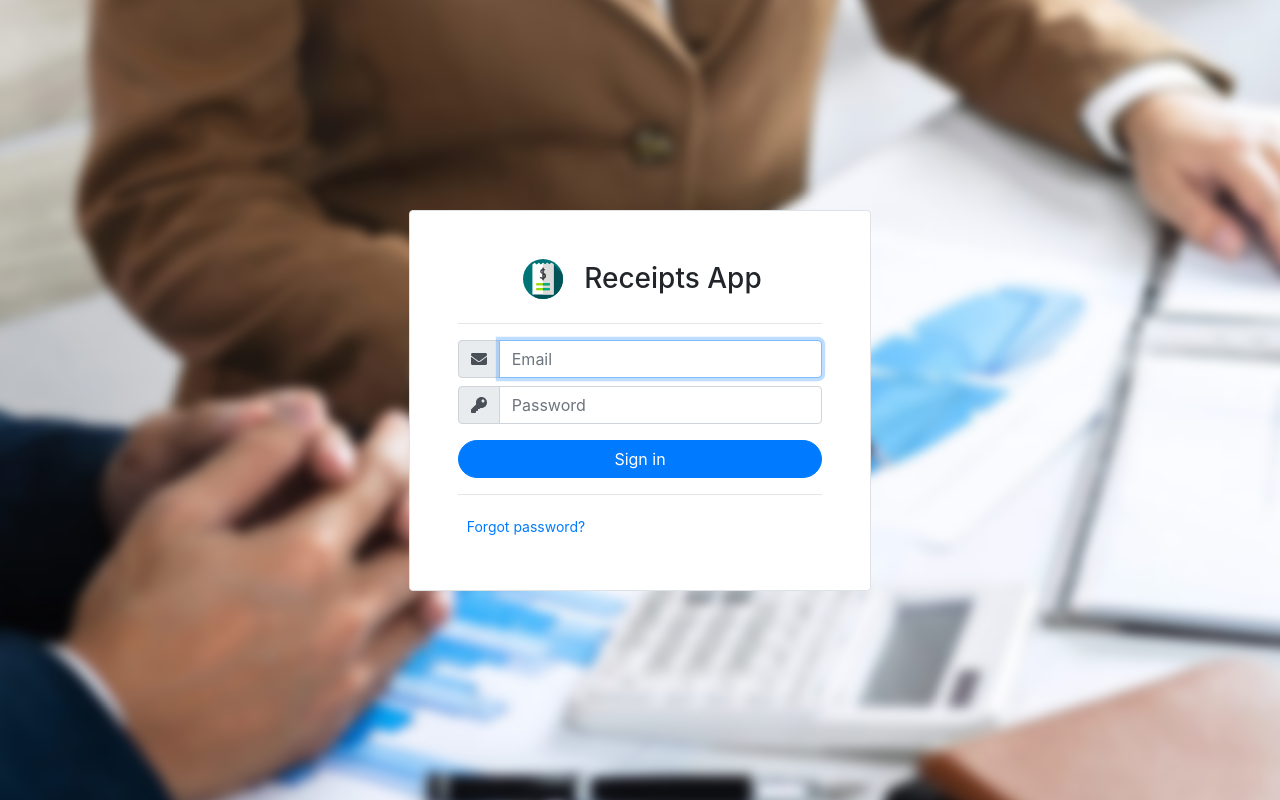
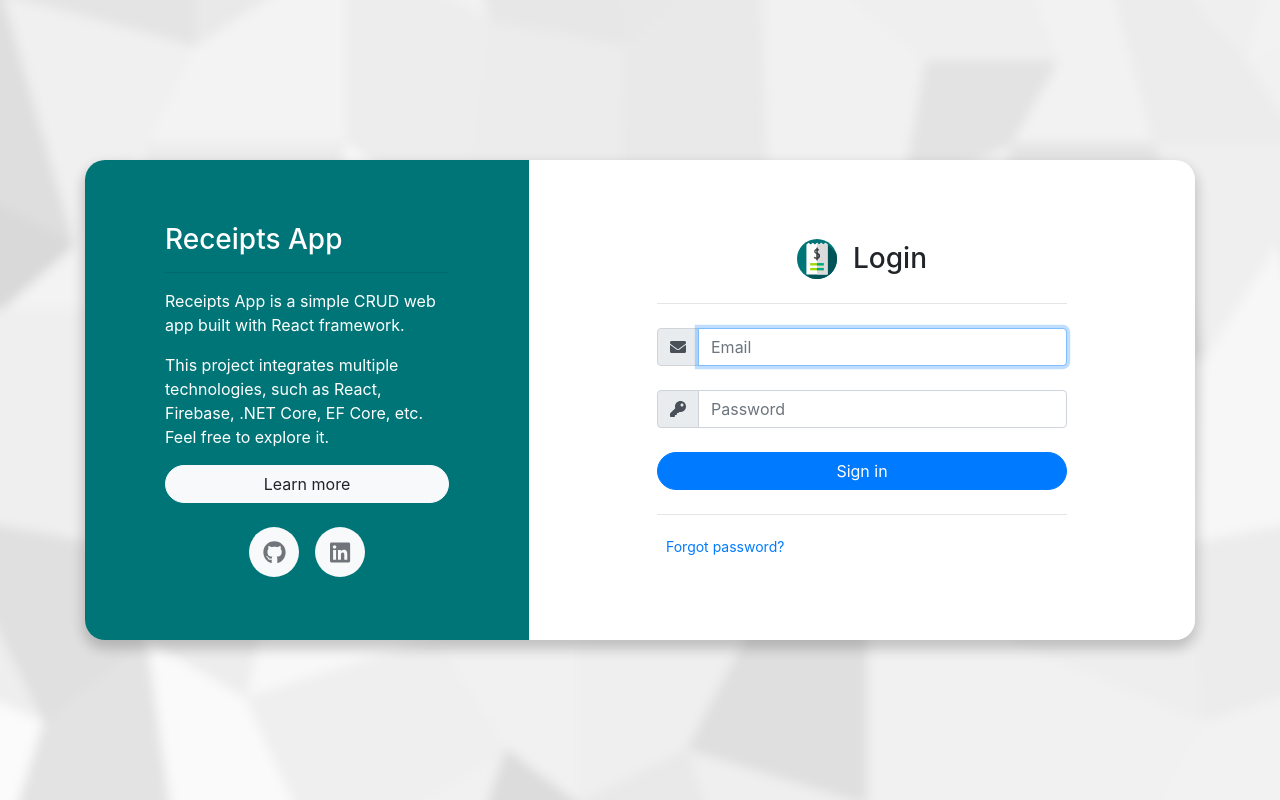
Before and after one commit to gerardormz98/receipts-crud-app, a React (Create React App) app: page /login in a window 1280 px wide. Built offline with nearby package versions, Linux system fonts and the light colour scheme.

Commit message:
Change login styles for desktop

```diff
--- a/package.json
+++ b/package.json
@@ -4,6 +4,7 @@
   "private": true,
   "dependencies": {
     "@fortawesome/fontawesome-svg-core": "^1.2.26",
+    "@fortawesome/free-brands-svg-icons": "^5.15.3",
     "@fortawesome/free-solid-svg-icons": "^5.12.0",
     "@fortawesome/react-fontawesome": "^0.1.8",
     "@testing-library/jest-dom": "^4.2.4",
--- a/public/index.html
+++ b/public/index.html
@@ -6,7 +6,7 @@
     <meta name="viewport" content="width=device-width, initial-scale=1" />
     <meta
       name="description"
-      content="Web site created using create-react-app"
+      content="Simple Receipts CRUD Web App"
     />
     <link rel="apple-touch-icon" href="%PUBLIC_URL%/logo192.png" />
     <!--
--- a/src/components/pages/Login.css
+++ b/src/components/pages/Login.css
@@ -10,7 +10,56 @@
   transform: scale(1.1);
 }
 
-.imgLogin {
-  width: 50px;
+.login-form {
+  display: flex;
+  border-radius: 20px;
+  box-shadow: 0px 7px 13px 2px rgba(0,0,0,0.2);
+  height: 60vh;
+}
+
+.login-form__info {
+  background-color: #007578;
+  padding: 4rem 5rem;
+  color: white;
+  display: flex;
+  align-items: center;
+  border-radius: 20px 0 0 20px;
+  width: 40%;
+}
+
+.login-form__form {
+  padding: 4rem 8rem;
+  background-color: white;
+  border-radius: 0 20px 20px 0;
+  width: 60%;
+  display: flex;
+  align-items: center;
+}
+
+.login-form__logo {
+  width: 40px;
   height: 40px;
 }
+
+.social-links {
+  display: flex;
+  align-items:center;
+  justify-content: center;
+}
+
+.socials-badge {
+  width: 50px;
+  height: 50px;
+  margin: 0 0.5rem;
+  display: flex;
+  align-items: center;
+  justify-content: center;
+  background:#F8F9FA;
+  font-size: 23px;
+  color: #6f757a;
+}
+
+.socials-badge:hover {
+  background:#E9ECEF;
+  color: #212529;
+}
--- a/src/components/pages/Login.jsx
+++ b/src/components/pages/Login.jsx
@@ -1,6 +1,7 @@
 import React, { Component } from "react";
 import { FontAwesomeIcon } from "@fortawesome/react-fontawesome";
 import { faKey, faEnvelope } from "@fortawesome/free-solid-svg-icons";
+import { faGithub, faLinkedin } from "@fortawesome/free-brands-svg-icons";
 import AuthService from "./../../services/AuthService";
 import "./Login.css";
 import $ from "jquery";
@@ -88,7 +89,7 @@ class Login extends Component {
 		if (!Validations.required(password))
 			formErrors.push({
 				field: "Password",
-        error: "The passowrd is required."
+				error: "The password is required."
 			});
 
 		this.setState({ formErrors });
@@ -111,17 +112,33 @@ class Login extends Component {
 				<div className="backgroundImage w-100 vh-100"></div>
 
 				<div className="vh-100 d-flex justify-content-center align-items-center">
-          <div className="p-5 col-10 col-md-8 col-lg-5 bg-white rounded border">
-            <div className="mb-3 text-center d-flex flex-row justify-content-center align-items-center">
+					<div className="login-form">
+						<div className="login-form__info">
+							<div className="w-100">
+								<h3>Receipts App</h3>
+								<hr />
+								<p>Receipts App is a simple CRUD web app built with React framework.</p>
+								<p>This project integrates multiple technologies, such as React, Firebase, .NET Core, EF Core, etc. Feel free to explore it.</p>
+								<button className="btn btn-light btn-block rounded-pill">Learn more</button>
+
+								<div className="social-links mt-4">
+									<a href="" className="socials-badge rounded-circle"><FontAwesomeIcon icon={faGithub} /></a>
+									<a href="" className="socials-badge rounded-circle"><FontAwesomeIcon icon={faLinkedin} /></a>
+								</div>
+							</div>
+						</div>
+
+						<div className="login-form__form">
+							<div className="w-100">
+								<div className="d-flex align-items-center justify-content-center">
 									<img
 										src="img/receipt-icon.svg"
-                className="imgLogin mr-3 mb-2"
+										className="login-form__logo mr-3 mb-2"
 										alt=""
 									></img>
-              <h3>Receipts App</h3>
+									<h3>Login</h3>
 								</div>
-
-            <hr />
+								<hr className="mb-4" />
 
 								<FormErrors errors={formErrors} />
 
@@ -133,7 +150,7 @@ class Login extends Component {
 								</div>
 
 								<form onSubmit={this.handleLoginClick}>
-              <div className="input-group mb-2">
+									<div className="input-group mb-4">
 										<div className="input-group-prepend">
 											<div className="input-group-text">
 												<FontAwesomeIcon icon={faEnvelope} />
@@ -141,8 +158,7 @@ class Login extends Component {
 										</div>
 										<input
 											type="text"
-                  className={`form-control ${
-                    formErrors.some(e => e.field === "Email")
+											className={`form-control ${formErrors.some(e => e.field === "Email")
 													? "is-invalid"
 													: ""
 												}`}
@@ -153,7 +169,7 @@ class Login extends Component {
 										/>
 									</div>
 
-              <div className="input-group mb-3">
+									<div className="input-group mb-4">
 										<div className="input-group-prepend">
 											<div className="input-group-text">
 												<FontAwesomeIcon icon={faKey} />
@@ -161,8 +177,7 @@ class Login extends Component {
 										</div>
 										<input
 											type="password"
-                  className={`form-control ${
-                    formErrors.some(e => e.field === "Password")
+											className={`form-control ${formErrors.some(e => e.field === "Password")
 													? "is-invalid"
 													: ""
 												}`}
@@ -174,8 +189,7 @@ class Login extends Component {
 
 									<button
 										type="submit"
-                className={`btn btn-primary btn-block rounded-pill ${
-                  loading ? "btn-secondary disabled" : ""
+										className={`btn btn-primary btn-block rounded-pill ${loading ? "btn-secondary disabled" : ""
 											}`}
 									>
 										{loading ? (
@@ -192,7 +206,7 @@ class Login extends Component {
 									</button>
 								</form>
 
-            <hr />
+								<hr className="mt-4" />
 
 								<button
 									type="button"
@@ -203,6 +217,8 @@ class Login extends Component {
 								>
 									Forgot password?
 								</button>
+							</div>
+						</div>
 					</div>
 				</div>
 
--- a/src/index.js
+++ b/src/index.js
@@ -9,3 +9,4 @@ import App from "./components/App.jsx";
 ReactDOM.render(<App />, document.getElementById("root"));
 
 // TODO: Change general styles
+// TODO: Verify responsive styles
```
Also changed, not shown: public/img/login-background.jpg, public/manifest.json, 1 other file (tests, documents, lock files or other folders). Lines whose indentation alone changed are shown as unchanged.
